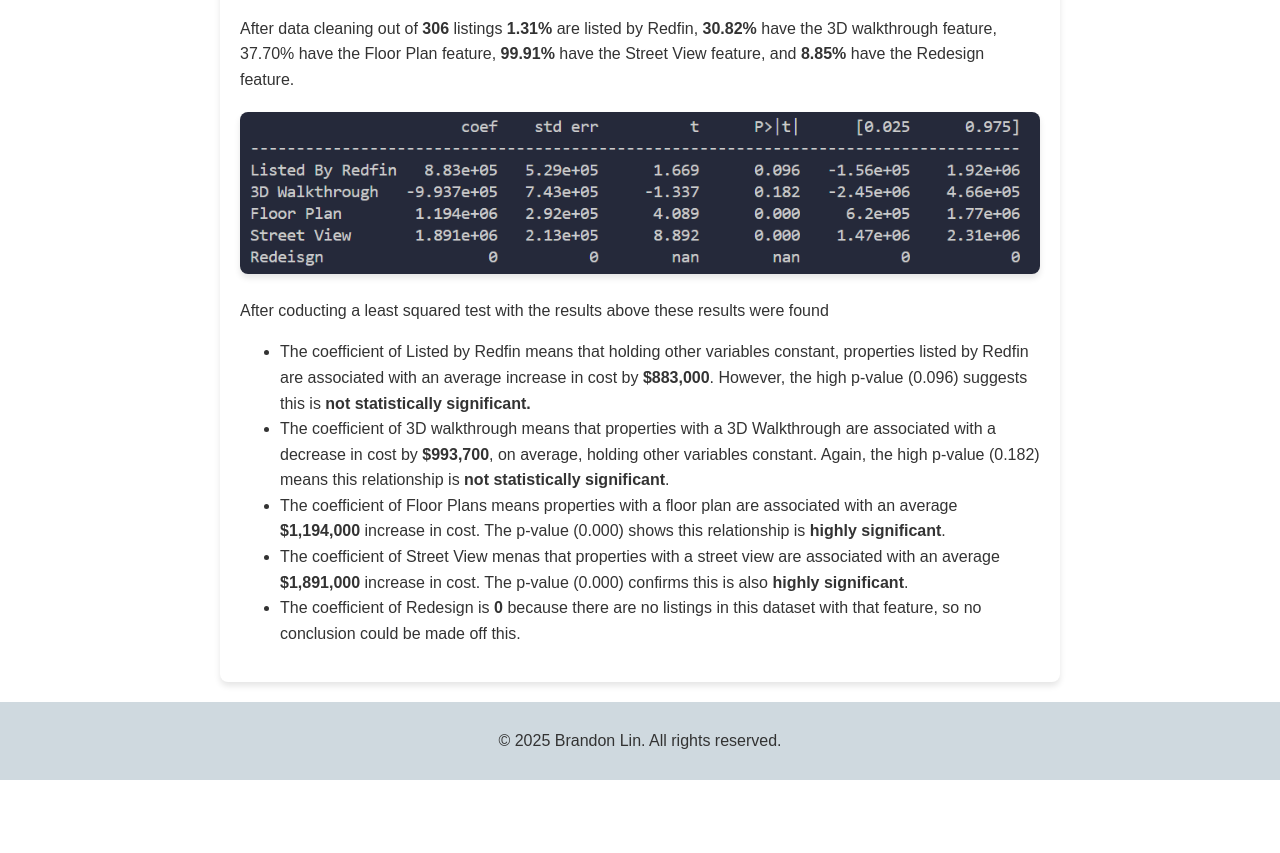
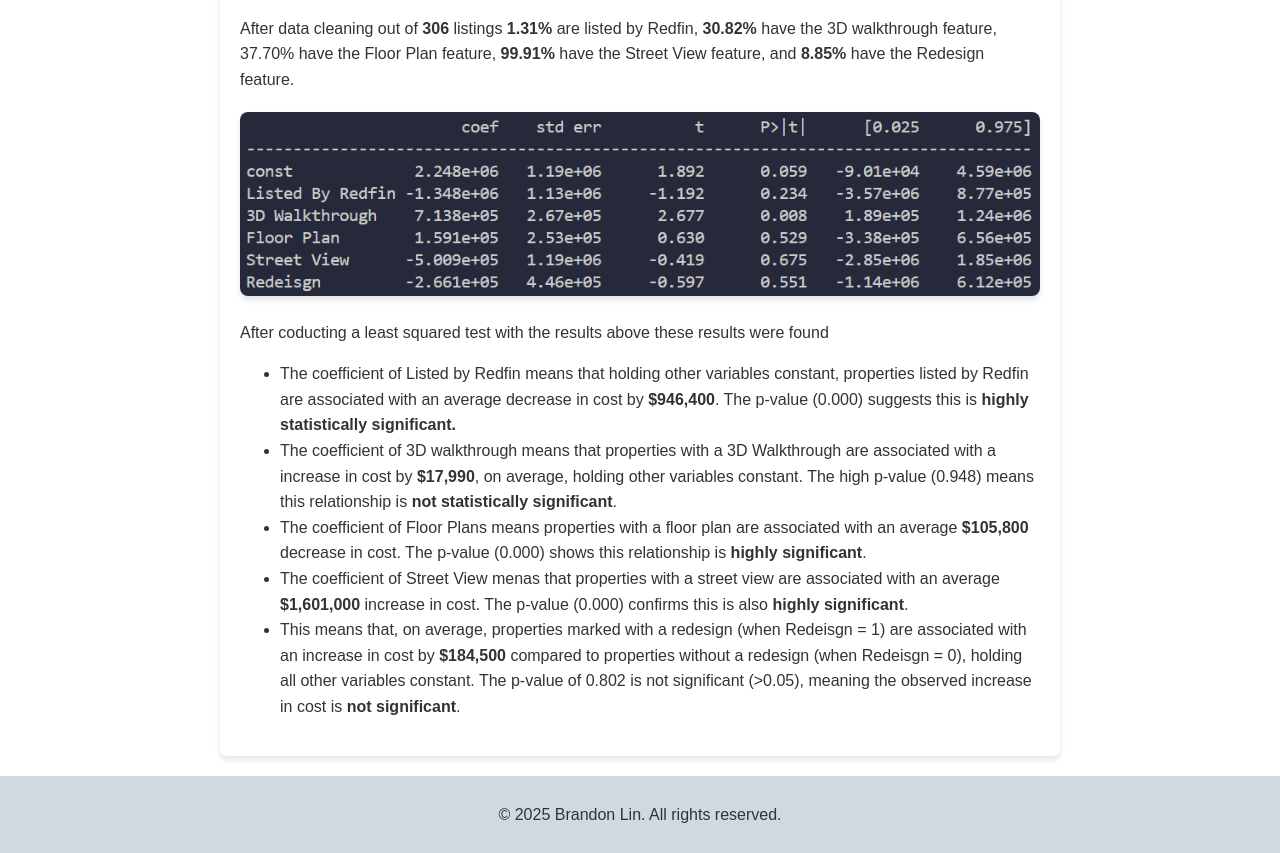
Before and after one commit to linbrandon4/Body-of-Work-Portfolio, a plain HTML site: page portfolio-item-4.html in a window 1280 px wide. Shown: the part 1708-2561 px from the top of the page. Before the commit the page ends 2488 px from the top, so only its background shows below. Drawn offline with Linux system fonts and the light colour scheme.

Commit message:
finish portolio item 4

```diff
--- a/portfolio-item-4.html
+++ b/portfolio-item-4.html
@@ -51,15 +51,15 @@
             <h3>Do listings with certain features on Redfin's website, like virtual walkthroughs or redesigns, correlate with higher prices?</h3>
             <p>After data cleaning out of <strong>306</strong> listings <strong>1.31%</strong> are listed by Redfin, <strong>30.82%</strong> have the 3D walkthrough feature, <strongg>37.70%</strongg> have the Floor Plan feature, <strong>99.91%</strong> have the Street View feature, and <strong>8.85%</strong> have the Redesign feature.</p>
             <div class="image-container">
-                <img src="New York Least Square.png" alt="Graph Example">
+                <img src="Screenshot 2025-01-22 133258.png" alt="Graph Example">
             </div>
             <p>After coducting a least squared test with the results above these results were found</p>
             <ul>
-                <li>The coefficient of Listed by Redfin means that holding other variables constant, properties listed by Redfin are associated with an average increase in cost by <strong>$883,000</strong>. However, the high p-value (0.096) suggests this is <strong>not statistically significant.</strong></li>
-                <li>The coefficient of 3D walkthrough means that properties with a 3D Walkthrough are associated with a decrease in cost by <strong>$993,700</strong>, on average, holding other variables constant. Again, the high p-value (0.182) means this relationship is <strong>not statistically significant</strong>.</li>
-                <li>The coefficient of Floor Plans means properties with a floor plan are associated with an average <strong>$1,194,000</strong> increase in cost. The p-value (0.000) shows this relationship is <strong>highly significant</strong>.</li>
-                <li>The coefficient of Street View menas that properties with a street view are associated with an average <strong>$1,891,000</strong> increase in cost. The p-value (0.000) confirms this is also <strong>highly significant</strong>.</li>
-                <li>The coefficient of Redesign is <strong>0</strong> because there are no listings in this dataset with that feature, so no conclusion could be made off this.</li>
+                <li>The coefficient of Listed by Redfin means that holding other variables constant, properties listed by Redfin are associated with an average decrease in cost by <strong>$946,400</strong>. The p-value (0.000) suggests this is <strong>highly statistically significant.</strong></li>
+                <li>The coefficient of 3D walkthrough means that properties with a 3D Walkthrough are associated with a increase in cost by <strong>$17,990</strong>, on average, holding other variables constant. The high p-value (0.948) means this relationship is <strong>not statistically significant</strong>.</li>
+                <li>The coefficient of Floor Plans means properties with a floor plan are associated with an average <strong>$105,800</strong> decrease in cost. The p-value (0.000) shows this relationship is <strong>highly significant</strong>.</li>
+                <li>The coefficient of Street View menas that properties with a street view are associated with an average <strong>$1,601,000</strong> increase in cost. The p-value (0.000) confirms this is also <strong>highly significant</strong>.</li>
+                <li>This means that, on average, properties marked with a redesign (when Redeisgn = 1) are associated with an increase in cost by <strong>$184,500</strong> compared to properties without a redesign (when Redeisgn = 0), holding all other variables constant. The p-value of 0.802 is not significant (>0.05), meaning the observed increase in cost is <strong>not significant</strong>.</li>
             </ul>
         </section>
     </div>
```
Also changed, not shown: Screenshot 2025-01-22 133258.png (added).
